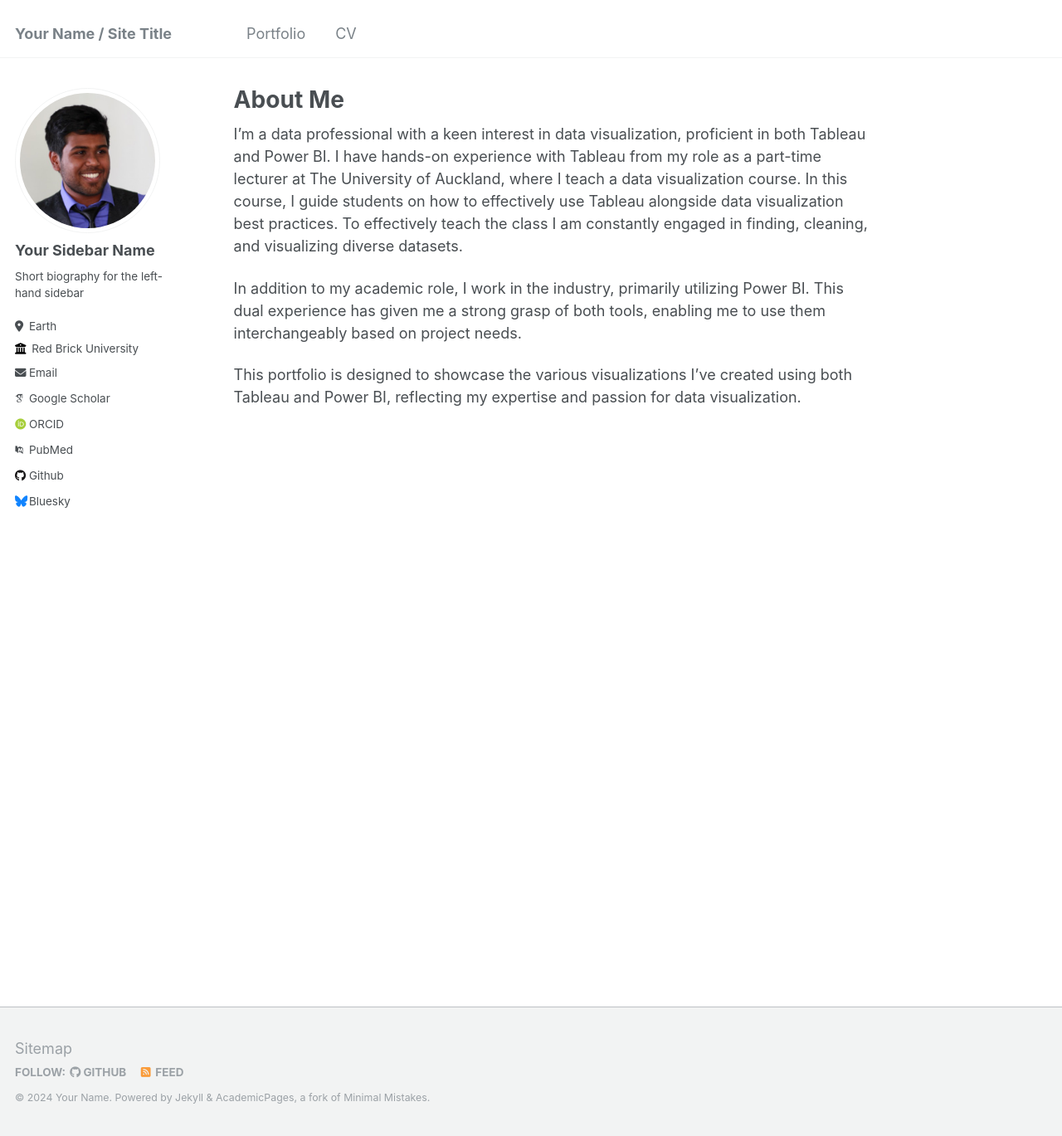
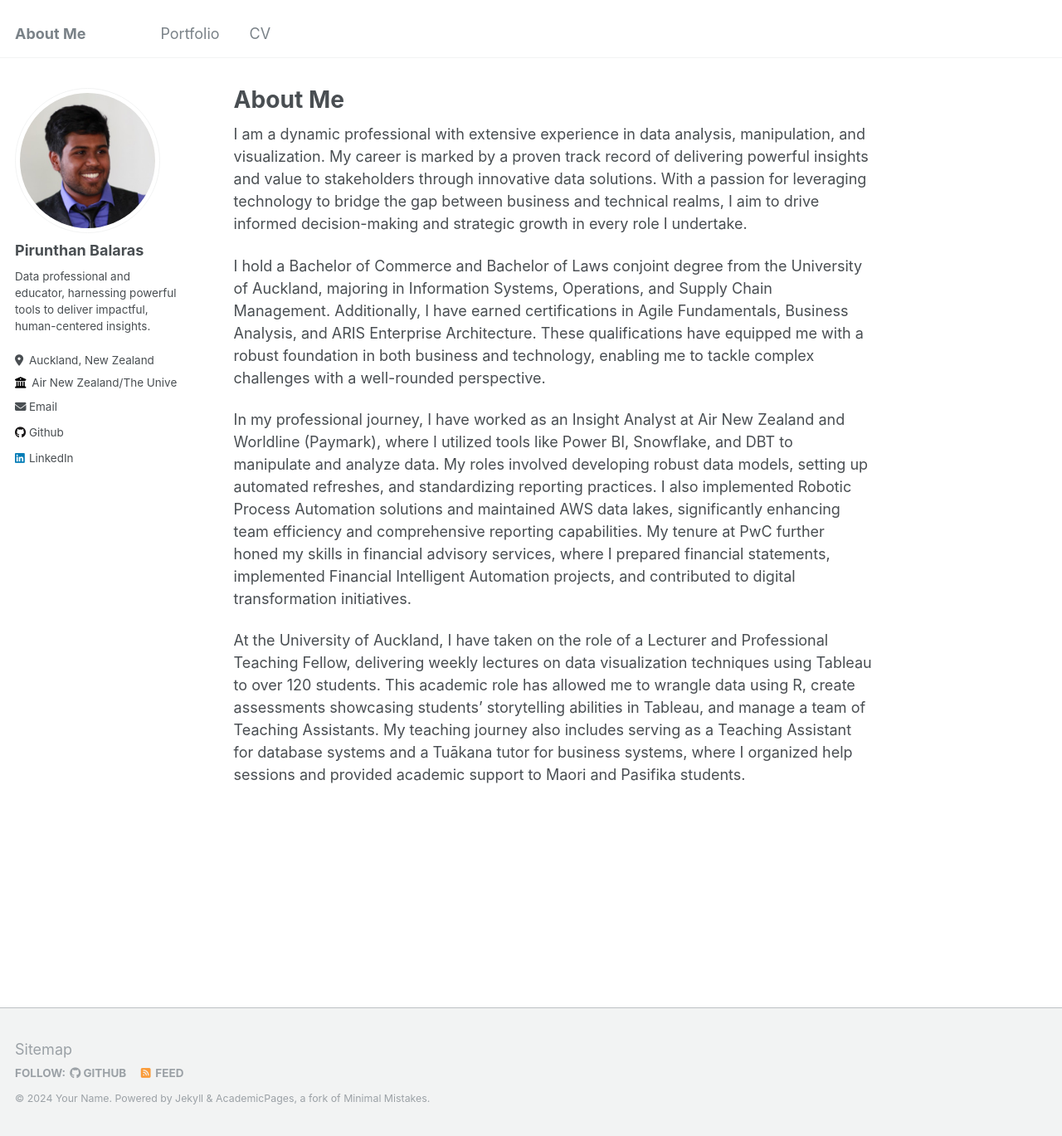
Before and after one commit to Pirunthan-bot/Pirunthan-bot.github.io, a Jekyll site: the page built from _pages/about.md, in a window 1280 px wide and 1369 px high. Shown: the whole window at 83% size. Built offline with Jekyll 4.4.1, drawn with Linux system fonts in a browser that asks for light colours; some web fonts are replaced.

Commit message:
Eddited config, about me and portfolio

```diff
--- a/_config.yml
+++ b/_config.yml
@@ -8,7 +8,7 @@
 
 # Basic Site Settings
 locale                   : "en-US"
-title                    : "Your Name / Site Title"
+title                    : "About Me"
 title_separator          : "-"
 name                     : &name "Your Name"
 description              : &description "personal description"
@@ -22,33 +22,33 @@ repository               : "academicpages/academicpages.github.io"
 author:
   # Biographic information
   avatar           : "profile.png"
-  name             : "Your Sidebar Name"
+  name             : "Pirunthan Balaras"
   pronouns         : # example: "she/her"
-  bio              : "Short biography for the left-hand sidebar"
-  location         : "Earth"
-  employer         : "Red Brick University"
+  bio              : "Data professional and educator, harnessing powerful tools to deliver impactful, human-centered insights."
+  location         : "Auckland, New Zealand"
+  employer         : "Air New Zealand/The University of Auckland"
   uri              : # URL
-  email            : "none@example.org"
+  email            : "pirunthanb@gmail.com"
 
   # Academic websites
   arxiv            : # URL - Update with the correct link to your profile
-  googlescholar    : "https://scholar.google.com/citations?user=PS_CX0AAAAAJ"
+  googlescholar    : #"https://scholar.google.com/citations?user=PS_CX0AAAAAJ"
   impactstory      : # URL
-  orcid            : "http://orcid.org/yourorcidurl"
+  orcid            : #"http://orcid.org/yourorcidurl"
   semantic         : # URL
-  pubmed           : "https://www.ncbi.nlm.nih.gov/pubmed/?term=john+snow"
+  pubmed           : #"https://www.ncbi.nlm.nih.gov/pubmed/?term=john+snow"
   researchgate     : # URL
 
   # Repositories and software development
   bitbucket        : # Username - Update with your username on the site
   codepen          : # Username
   dribbble         : # Username
-  github           : "academicpages"
+  github           : "Pirunthan-bot"
   kaggle           : # Username
   stackoverflow    : # User number or user number and name (i.e., use "1" or "1/jeff-atwood")
 
   # Social media
-  bluesky          : "bsky.app" # Replace this with you Bluesky username
+  bluesky          : # Replace this with you Bluesky username
   facebook         : # Username
   flickr           : # Username
   foursquare       : # Username
@@ -57,7 +57,7 @@ author:
   keybase          : # Username
   instagram        : # Username
   lastfm           : # Username
-  linkedin         : # Username
+  linkedin         : "piru" # Username
   mastodon         : # URL
   medium           : # URL
   pinterest        : # Username
--- a/_pages/about.md
+++ b/_pages/about.md
@@ -7,8 +7,10 @@ redirect_from:
   - /about.html
 ---
 
-I'm a data professional with a keen interest in data visualization, proficient in both Tableau and Power BI. I have hands-on experience with Tableau from my role as a part-time lecturer at The University of Auckland, where I teach a data visualization course. In this course, I guide students on how to effectively use Tableau alongside data visualization best practices. To effectively teach the class I am constantly engaged in finding, cleaning, and visualizing diverse datasets.
+I am a dynamic professional with extensive experience in data analysis, manipulation, and visualization. My career is marked by a proven track record of delivering powerful insights and value to stakeholders through innovative data solutions. With a passion for leveraging technology to bridge the gap between business and technical realms, I aim to drive informed decision-making and strategic growth in every role I undertake.
 
-In addition to my academic role, I work in the industry, primarily utilizing Power BI. This dual experience has given me a strong grasp of both tools, enabling me to use them interchangeably based on project needs.
+I hold a Bachelor of Commerce and Bachelor of Laws conjoint degree from the University of Auckland, majoring in Information Systems, Operations, and Supply Chain Management. Additionally, I have earned certifications in Agile Fundamentals, Business Analysis, and ARIS Enterprise Architecture. These qualifications have equipped me with a robust foundation in both business and technology, enabling me to tackle complex challenges with a well-rounded perspective.
 
-This portfolio is designed to showcase the various visualizations I’ve created using both Tableau and Power BI, reflecting my expertise and passion for data visualization.
+In my professional journey, I have worked as an Insight Analyst at Air New Zealand and Worldline (Paymark), where I utilized tools like Power BI, Snowflake, and DBT to manipulate and analyze data. My roles involved developing robust data models, setting up automated refreshes, and standardizing reporting practices. I also implemented Robotic Process Automation solutions and maintained AWS data lakes, significantly enhancing team efficiency and comprehensive reporting capabilities. My tenure at PwC further honed my skills in financial advisory services, where I prepared financial statements, implemented Financial Intelligent Automation projects, and contributed to digital transformation initiatives.
+
+At the University of Auckland, I have taken on the role of a Lecturer and Professional Teaching Fellow, delivering weekly lectures on data visualization techniques using Tableau to over 120 students. This academic role has allowed me to wrangle data using R, create assessments showcasing students' storytelling abilities in Tableau, and manage a team of Teaching Assistants. My teaching journey also includes serving as a Teaching Assistant for database systems and a Tuākana tutor for business systems, where I organized help sessions and provided academic support to Maori and Pasifika students.
```
Also changed, not shown: _portfolio/portfolio-1.md (+3 -32 lines).
